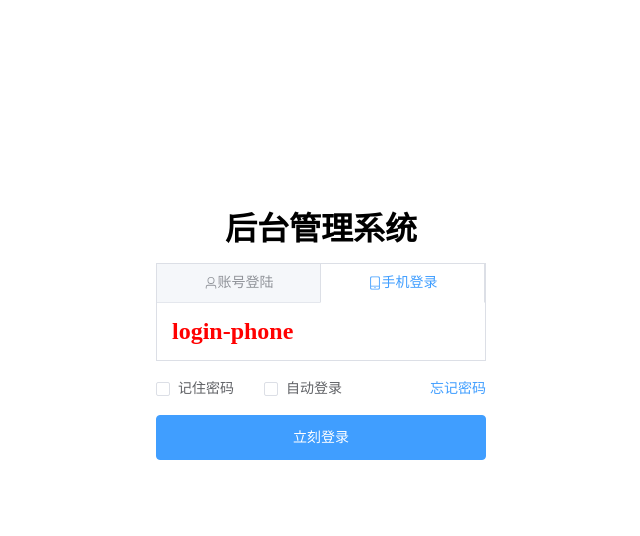
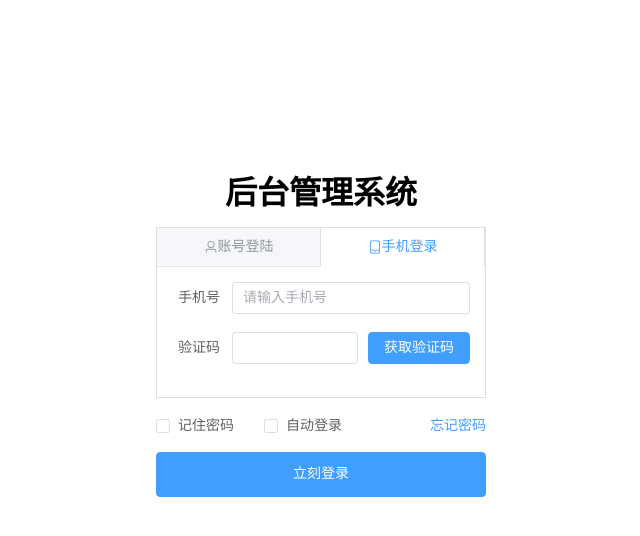
Before and after one commit to luumod/ManagerSystem-Vue, a Vue app: page /#/login in a window 1280 px wide. Both pictures are taken after a click on the tab "手机登录". Shown: the top 536 px of the page, without its empty margins (319-959 px from the left). Built offline with nearby package versions, Linux system fonts and the light colour scheme.

Commit message:
手机登录

```diff
--- a/src/views/login/c-cpns/login-phone.vue
+++ b/src/views/login/c-cpns/login-phone.vue
@@ -1,13 +1,32 @@
 <template>
   <div class="login-phone">
-    <h2>login-phone</h2>
+    <el-form label-width="60px">
+      <el-form-item label="手机号">
+        <el-input v-model="phone" placeholder="请输入手机号"/>
+      </el-form-item>
+      <el-form-item label="验证码">
+        <div class="verify-code">
+          <el-input/>
+          <el-button class="getCode-btn" type="primary">获取验证码</el-button>
+        </div>
+
+      </el-form-item>
+    </el-form>
   </div>
 </template>
 
-<script setup lang="ts" name="login-phone"></script>
+<script setup lang="ts" name="login-phone">
+import { ref } from 'vue'
 
-<style scoped>
-.login-phone{
-  color: red;
+const phone = ref('')
+</script>
+
+<style scoped lang="less">
+.verify-code{
+  display: flex;
+  .getCode-btn{
+  margin-left: 10px;
 }
+}
+
 </style>
```
